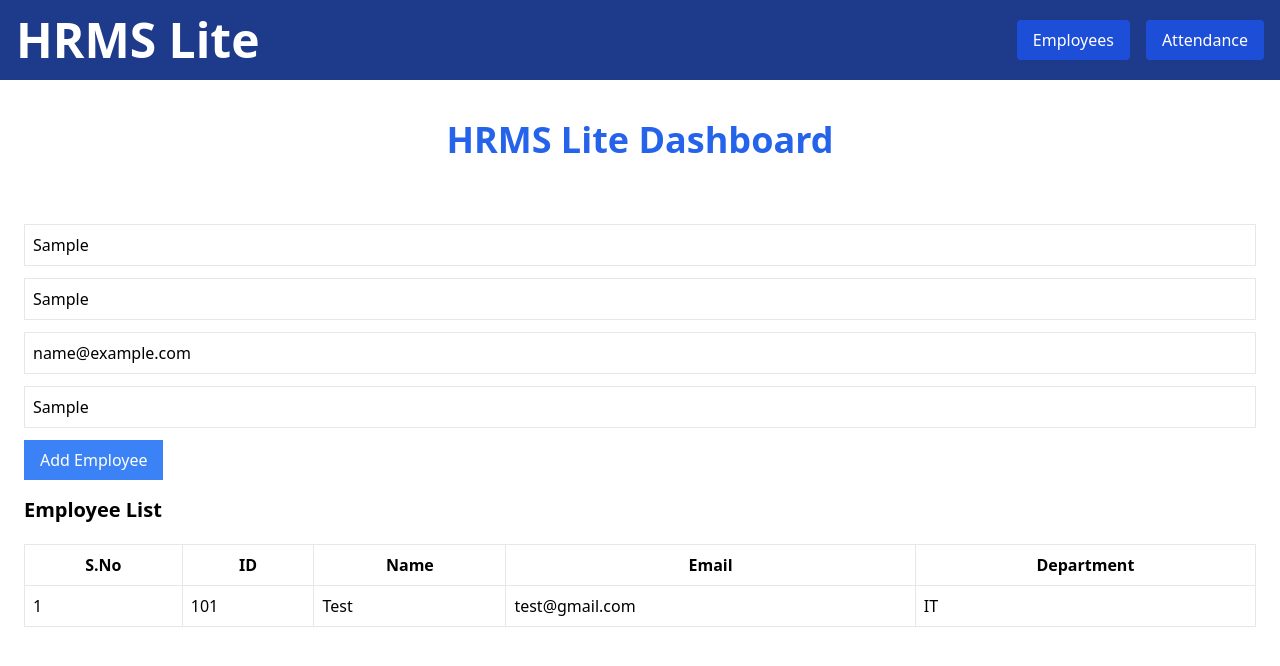
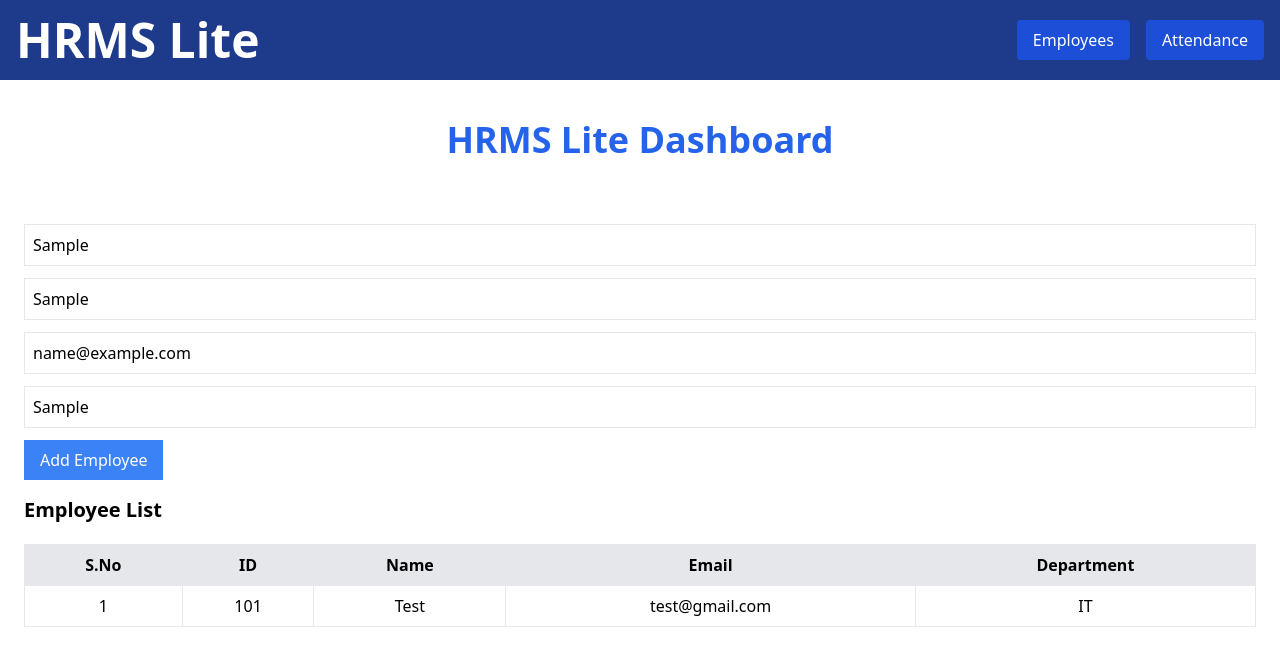
Before and after one commit to Umair777/hrms-lite, a React (Vite) app in the folder hrms-frontend/: page / in a window 1280 px wide. Both pictures are taken after typing "Sample", "Sample", "name@example.com", "Sample" into the empty fields and a click on the button "Add Employee". Shown: the top 666 px of the page. Built offline with nearby package versions, Linux system fonts and the light colour scheme.

Commit message:
add style header and text center in rows

```diff
--- a/hrms-frontend/src/components/EmployeeList.jsx
+++ b/hrms-frontend/src/components/EmployeeList.jsx
@@ -9,7 +9,7 @@ export default function EmployeeList({ employees, onDelete }) {
             <h2 className="text-xl font-bold mb-5 justify-content item-center">Employee List</h2>
             <table className="w-full border border-gray-300">
                 <thead>
-                <tr>
+                <tr className="bg-gray-200">
                     <th className="border p-2">S.No</th>
                     <th className="border p-2">ID</th>
                     <th className="border p-2">Name</th>
@@ -19,7 +19,7 @@ export default function EmployeeList({ employees, onDelete }) {
                 </thead>
 
                 <tbody>
-                <tr>
+                <tr className="text-center">
                     <td className="border p-2">1</td>
                     <td className="border p-2">101</td>
                     <td className="border p-2">Test</td>
```
